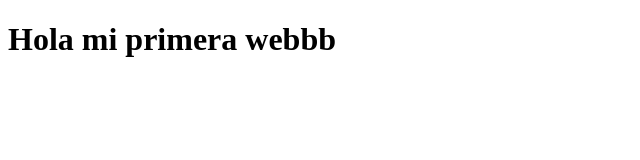
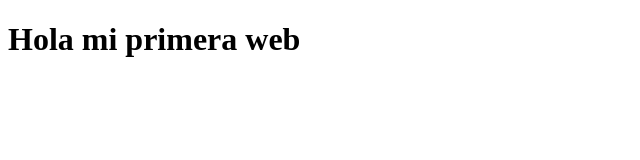
Before and after one commit to Saruken/Saruken.github.io, a plain HTML site: page index.html in a window 1280 px wide. Shown: the full height of the page, 0-640 px from the left. Drawn offline with Linux system fonts and the light colour scheme.

Commit message:
Update index.html

```diff
--- a/index.html
+++ b/index.html
@@ -7,6 +7,6 @@
     <title>Document</title>
 </head>
 <body>
-    <h1>Hola mi primera webbb</h1>
+    <h1>Hola mi primera web</h1>
 </body>
 </html>
```
